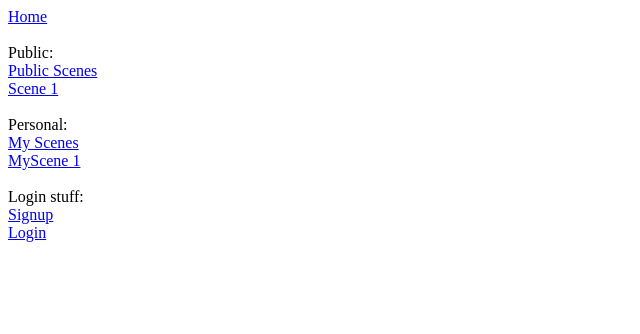
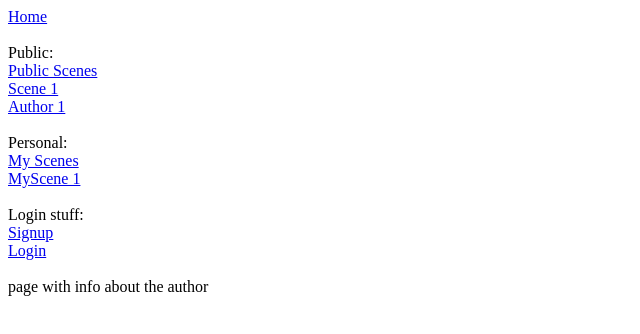
Before and after one commit to TdWa/make-a-scene-frontend, a React (Create React App) app: page /author/1 in a window 1280 px wide. Shown: the top 334 px of the page, without its empty margins (0-640 px from the left). Built offline with nearby package versions, Linux system fonts and the light colour scheme.

Commit message:
add public about author page scaffold

```diff
--- a/src/App.tsx
+++ b/src/App.tsx
@@ -4,6 +4,7 @@ import { Switch, Route } from "react-router-dom";
 import HomePage from "./pages/HomePage";
 import PublicScenesListPage from "./pages/PublicScenesListPage";
 import PublicSceneViewPage from "./pages/PublicSceneViewPage";
+import PublicAuthorViewPage from "./pages/PublicAuthorViewPage";
 import MyScenesListPage from "./pages/MyScenesListPage";
 import MySceneEditPage from "./pages/MySceneEditPage";
 import SignupPage from "./pages/SignupPage";
@@ -18,6 +19,7 @@ function App() {
         <Route exact path="/" component={HomePage} />
         <Route path="/scenes" component={PublicScenesListPage} />
         <Route path="/scene/:id" component={PublicSceneViewPage} />
+        <Route path="/author/:id" component={PublicAuthorViewPage} />
         <Route path="/myScenes" component={MyScenesListPage} />
         <Route path="/myScene/:id" component={MySceneEditPage} />
         <Route path="/signup" component={SignupPage} />
--- a/src/components/NavBar.tsx
+++ b/src/components/NavBar.tsx
@@ -14,6 +14,8 @@ export default function NavBar() {
       <NavLink to="/scenes">Public Scenes</NavLink>
       <br></br>
       <NavLink to="/scene/1">Scene 1</NavLink>
+      <br></br>
+      <NavLink to="/author/1">Author 1</NavLink>
       <br></br>
       <br></br>
       Personal:
--- /dev/null
+++ b/src/pages/PublicAuthorViewPage.tsx
@@ -0,0 +1,5 @@
+import React from "react";
+
+export default function PublicAuthorViewPage() {
+  return <div>page with info about the author</div>;
+}
```
